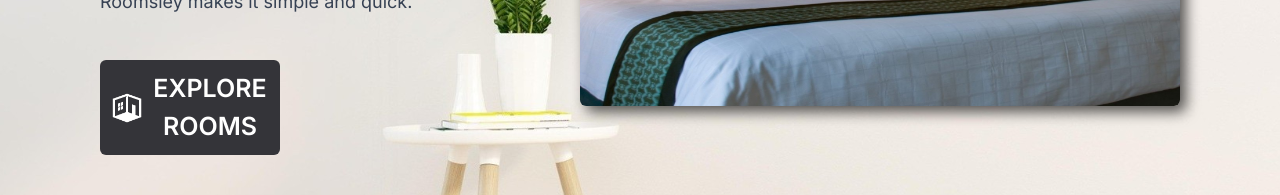
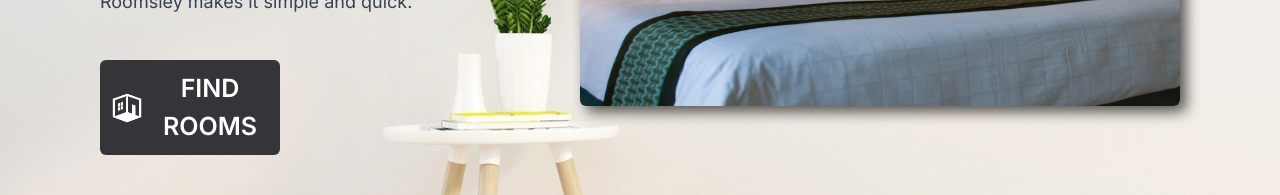
Before and after one commit to rohitkumar893/roomsley, a React (Vite) app: page / in a window 1280 px wide. Shown: the part 477-672 px from the top of the page. Built offline with nearby package versions, Linux system fonts and the light colour scheme.

Commit message:
updated button

```diff
--- a/src/App.jsx
+++ b/src/App.jsx
@@ -73,7 +73,7 @@ function App() {
                   <Link to="/listings">
                   <button className="buttonn w-[180px]">
                   <img src='roomicon.png' className='h-[34px]'></img>
-                  <h1 className='text-[25px] font-semibold'>EXPLORE ROOMS</h1>
+                  <h1 className='text-[25px] font-semibold'>FIND ROOMS</h1>
                   </button>
                   </Link>
               </div>
```
